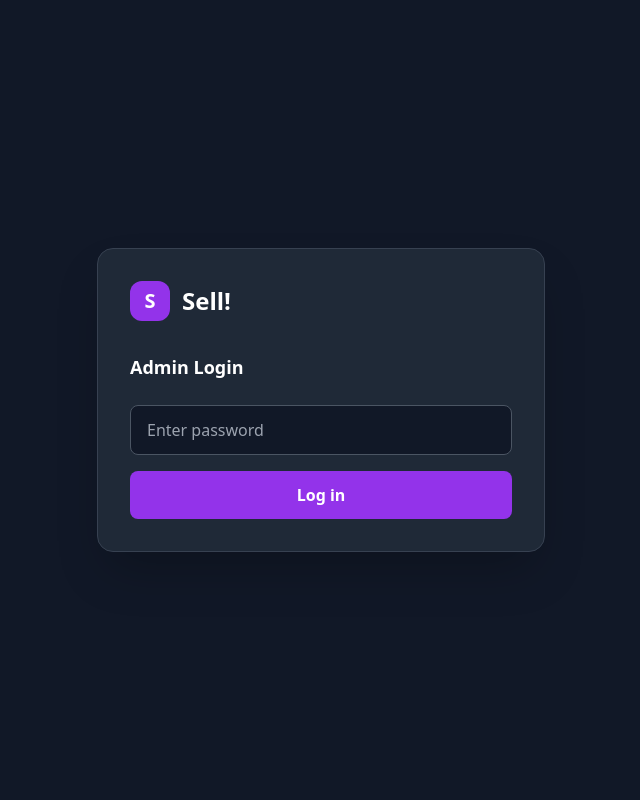
After one commit to tsolais18/ai-sales-system, a FastAPI app: template templates/login.html in a window 1280 px wide. The commit adds this page. Shown: the whole page, without its empty margins (319-959 px from the left). Run offline with FastAPI, Linux system fonts and the light colour scheme; the template is opened without the code that fills it, so the values that code supplies are empty; some libraries are stand-ins or nearby versions.

Commit message:
Implement admin authentication and login page

```diff
--- a/main.py
+++ b/main.py
@@ -16,6 +16,11 @@ from fastapi import FastAPI, Request, Form, HTTPException
 from fastapi.responses import HTMLResponse, Response
 from fastapi.staticfiles import StaticFiles
 from fastapi.templating import Jinja2Templates
+from starlette.middleware.sessions import SessionMiddleware
+from fastapi.responses import RedirectResponse
+from fastapi import Depends
+from auth import verify_password, login_required
+
 
 from telegram import Update
 from telegram.ext import (
@@ -280,6 +285,8 @@ async def lifespan(app: FastAPI):
 
 
 app = FastAPI(title="Store Admin API", lifespan=lifespan)
+app.add_middleware(SessionMiddleware, secret_key=os.getenv("SECRET_KEY", "change-me-now"))
+
 
 
 @app.get("/debug/catalog")
@@ -314,7 +321,26 @@ templates.env.cache = None
 
 
 
+# ── Authentication ──────────────────────────────────────
+@app.get("/login", response_class=HTMLResponse)
+async def login_page(request: Request):
+    return templates.TemplateResponse("login.html", {"request": request})
+
+@app.post("/login")
+async def login(request: Request, password: str = Form(...)):
+    if verify_password(password):
+        request.session["authenticated"] = True
+        return RedirectResponse("/admin", status_code=303)
+    return HTMLResponse("Invalid password", status_code=401)
+
+@app.get("/logout")
+async def logout(request: Request):
+    request.session.clear()
+    return RedirectResponse("/login", status_code=303)
+
+
 @app.get("/api/products")
+
 async def api_get_products():
     business_id = DEFAULT_BUSINESS_ID  # TODO: get from authenticated user's business
     response = supabase.table("products").select("*").eq("business_id", business_id).order("id").execute()
@@ -326,6 +352,7 @@ async def api_add_product(
     name: str = Form(...),
     description: str = Form(""),   # optional – empty string is fine
     price: float = Form(...),
+    _=Depends(login_required)
 ):
     business_id = DEFAULT_BUSINESS_ID
     response = supabase.table("products").insert({
@@ -367,7 +394,7 @@ async def api_add_product(
 # ── Update product (PATCH/PUT) ────────────────────────────
 @app.patch("/api/products/{product_id}")
 @app.put("/api/products/{product_id}")
-async def api_update_product(product_id: str, request: Request):
+async def api_update_product(product_id: str, request: Request, _=Depends(login_required)):
     business_id = DEFAULT_BUSINESS_ID
     # Handle both JSON and form data (HTMX sends form-encoded)
     if request.headers.get("content-type") == "application/json":
@@ -412,7 +439,7 @@ async def api_update_product(product_id: str, request: Request):
 
 # ── Delete product (DELETE) ──────────────────────────────
 @app.delete("/api/products/{product_id}")
-async def api_delete_product(product_id: str):
+async def api_delete_product(product_id: str, _=Depends(login_required)):
     business_id = DEFAULT_BUSINESS_ID
     resp = supabase.table("products") \
         .delete() \
@@ -431,7 +458,7 @@ async def api_get_orders(status: str = None):
 
 
 @app.patch("/api/orders/{order_id}/status")
-async def api_update_order_status(order_id: int, request: Request):
+async def api_update_order_status(order_id: int, request: Request, _=Depends(login_required)):
     business_id = DEFAULT_BUSINESS_ID
     body = await request.json()
     new_status = body.get("status")
@@ -496,7 +523,7 @@ async def api_stats():
 # ── Web Admin Dashboard Routes ────────────────────────────
 
 @app.get("/admin", response_class=HTMLResponse)
-async def admin_dashboard(request: Request):
+async def admin_dashboard(request: Request, _=Depends(login_required)):
     """Render the full admin dashboard page."""
     template = templates.get_template("admin.html")
     content = template.render({"request": request})
@@ -504,7 +531,7 @@ async def admin_dashboard(request: Request):
 
 
 @app.get("/admin/products", response_class=HTMLResponse)
-async def admin_products_partial(request: Request):
+async def admin_products_partial(request: Request, _=Depends(login_required)):
     """Return only the product table (HTMX partial)."""
     business_id = DEFAULT_BUSINESS_ID  # will be replaced by real auth later
     products = supabase.table("products") \
@@ -519,7 +546,7 @@ async def admin_products_partial(request: Request):
 
 # ── Edit form (GET) ──────────────────────────────────────
 @app.get("/admin/products/{product_id}/edit-form", response_class=HTMLResponse)
-async def product_edit_form(product_id: str):
+async def product_edit_form(product_id: str, _=Depends(login_required)):
     res = supabase.table("products").select("*").eq("id", product_id).single().execute()
     product = res.data
     if not product:
@@ -548,7 +575,7 @@ async def product_edit_form(product_id: str):
 
 # ── Cancel / View row (GET) ─────────────────────────────
 @app.get("/admin/products/{product_id}/view", response_class=HTMLResponse)
-async def product_view_row(product_id: str):
+async def product_view_row(product_id: str, _=Depends(login_required)):
     res = supabase.table("products").select("*").eq("id", product_id).single().execute()
     product = res.data
     if not product:
@@ -576,7 +603,7 @@ async def product_view_row(product_id: str):
 
 
 @app.get("/admin/orders", response_class=HTMLResponse)
-async def admin_orders_partial(request: Request, status: str = None):
+async def admin_orders_partial(request: Request, status: str = None, _=Depends(login_required)):
     business_id = DEFAULT_BUSINESS_ID
     query = supabase.table("orders") \
         .select("*") \
@@ -605,7 +632,7 @@ async def admin_orders_partial(request: Request, status: str = None):
 
 
 @app.get("/admin/products/add-form", response_class=HTMLResponse)
-async def product_add_form():
+async def product_add_form(_=Depends(login_required)):
     return HTMLResponse("""
     <div style="background:var(--surface2); border:1px solid var(--border); padding:20px; border-radius:12px; margin-bottom:24px;">
         <h3 class="syne" style="font-weight:700; margin-bottom:16px; font-size:16px;">Add New Product</h3>
--- /dev/null
+++ b/templates/login.html
@@ -0,0 +1,25 @@
+<!DOCTYPE html>
+<html lang="en">
+<head>
+    <meta charset="UTF-8">
+    <meta name="viewport" content="width=device-width, initial-scale=1.0">
+    <title>Sell! – Login</title>
+    <script src="https://cdn.tailwindcss.com"></script>
+</head>
+<body class="bg-gray-900 h-screen flex items-center justify-center">
+    <div class="bg-gray-800 p-8 rounded-2xl shadow-2xl w-full max-w-md border border-gray-700">
+        <div class="flex items-center gap-3 mb-8">
+            <div class="w-10 h-10 bg-purple-600 rounded-xl flex items-center justify-center text-white font-bold text-xl">S</div>
+            <span class="text-2xl font-bold text-white">Sell!</span>
+        </div>
+        <h2 class="text-white text-lg font-semibold mb-6">Admin Login</h2>
+        <form method="POST" action="/login">
+            <input type="password" name="password" placeholder="Enter password" required
+                   class="w-full px-4 py-3 bg-gray-900 border border-gray-600 rounded-lg text-white placeholder-gray-400 focus:outline-none focus:ring-2 focus:ring-purple-500 mb-4">
+            <button type="submit" class="w-full bg-purple-600 hover:bg-purple-700 text-white py-3 rounded-lg font-semibold transition-colors">
+                Log in
+            </button>
+        </form>
+    </div>
+</body>
+</html>
```
Also changed, not shown: auth.py (added, +16 -0 lines), templates/_products.html (+18 -15 lines).
